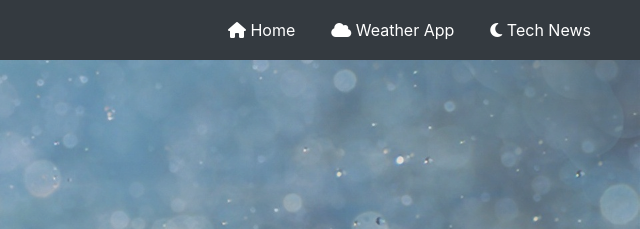
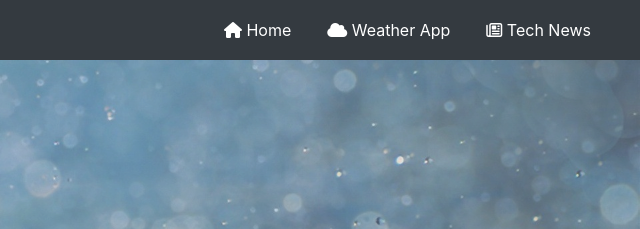
Before and after one commit to AnjumeeJeba/hurryforecast-, a plain HTML site: page index.html in a window 1280 px wide. Shown: the top 229 px of the page, 640-1280 px from the left. Drawn offline with nearby package versions, Linux system fonts and the light colour scheme.

Commit message:
Update index.html

```diff
--- a/index.html
+++ b/index.html
@@ -28,7 +28,7 @@
                                 style="color:#ffffff;"><i class="fas fa-cloud"></i></i>&nbsp;Weather App</a></li>
 
                         <li class="nav-item" role="presentation"><a class="nav-link" href="news.html"
-                                style="color:#ffffff;"><i class="fas fa-moon"></i>&nbsp;Tech News</a></li>
+                                style="color:#ffffff;"><i class="far fa-newspaper"></i>&nbsp;Tech News</a></li>
 
                     </ul>
                 </div>
```
